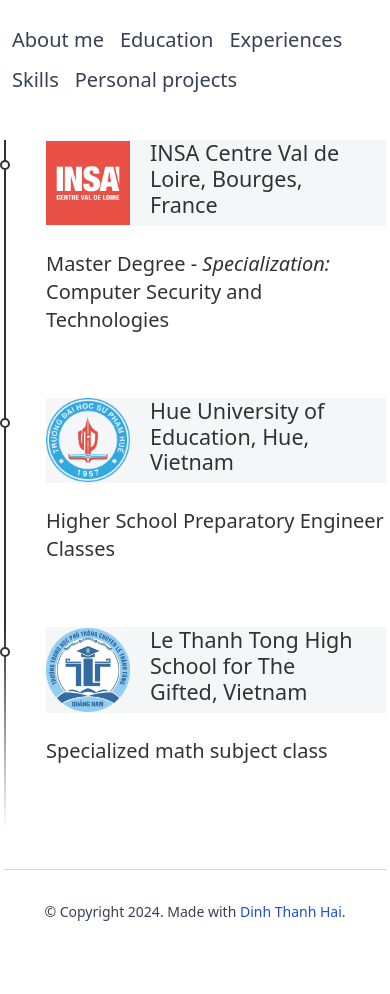
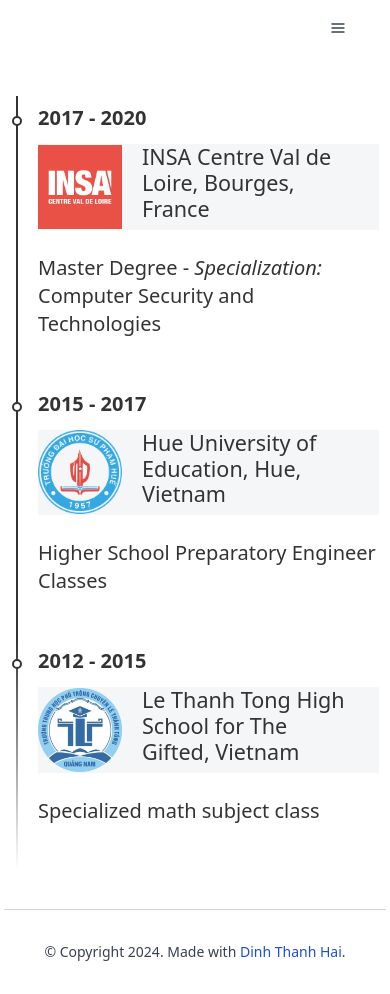
Before and after one commit to greeneley/porfolio-next-js, a Next.js app: page /en/education in a window 390 px wide. Before the commit the page ends 954 px from the top, so only its background shows below. Built offline with nearby package versions, Linux system fonts and the light colour scheme.

Commit message:
feat: responsive navbar and education bar

```diff
--- a/package.json
+++ b/package.json
@@ -35,6 +35,7 @@
     "@sentry/nextjs": "^8.29.0",
     "@spotlightjs/spotlight": "^2.3.2",
     "@t3-oss/env-nextjs": "^0.11.1",
+    "bootstrap-icons": "^1.11.3",
     "clsx": "^2.1.1",
     "drizzle-orm": "^0.33.0",
     "flag-icons": "^7.2.3",
@@ -47,6 +48,7 @@
     "react": "^18.3.1",
     "react-dom": "^18.3.1",
     "react-hook-form": "^7.53.0",
+    "react-icons": "^5.3.0",
     "sharp": "^0.33.5",
     "zod": "^3.23.8"
   },
--- a/src/app/[locale]/(unauth)/education/page.tsx
+++ b/src/app/[locale]/(unauth)/education/page.tsx
@@ -1,5 +1,6 @@
 import { getTranslations, unstable_setRequestLocale } from "next-intl/server";
 import "@/styles/page/education/index.css";
+
 export async function generateMetadata(props: { params: { locale: string } }) {
   const t = await getTranslations({
     locale: props.params.locale,
@@ -14,8 +15,9 @@ export async function generateMetadata(props: { params: { locale: string } }) {
 
 export default function Education(props: { params: { locale: string } }) {
   unstable_setRequestLocale(props.params.locale);
+
   return (
-    <div className="w-full mx-0 my-5">
+    <div className="w-full mx-3 md:mx-0 my-5">
       <div className="timeline-item" date-is="2017 - 2020">
         <div className="bg-gray-100 flex items-center">
           <img
--- a/src/app/[locale]/(unauth)/layout.tsx
+++ b/src/app/[locale]/(unauth)/layout.tsx
@@ -6,6 +6,7 @@ import { BaseTemplate } from "@/templates/BaseTemplate";
 import { usePathname } from "next/navigation";
 import { motion } from "framer-motion";
 import React from "react";
+import { useIsMobile } from "@/hook/useIsMobile";
 
 const navLinks = [
   { name: "About", href: "/", translation: "about_link" },
@@ -28,7 +29,7 @@ export default function Layout(props: {
     const isActive = pathname === link.href;
 
     return (
-      <li key={link.name} className="mx-2 my-1.5">
+      <li key={link.name} className="mx-2 my-1.5 w-fit">
         <Link
           href={link.href}
           className={clsx(
--- a/src/components/Header.tsx
+++ b/src/components/Header.tsx
@@ -1,16 +1,51 @@
-import React from "react";
+import React, { useEffect, useState } from "react";
+import { FiAlignJustify } from "react-icons/fi";
+import { useCycle } from "framer-motion";
+import { MenuToggle } from "@/components/MenuToggle";
+import { LuAlignJustify } from "react-icons/lu";
+import clsx from "clsx";
+import SlideBottom from "@/components/transition/SlideBottom";
+import { motion } from "framer-motion";
+import { useIsMobile } from "@/hook/useIsMobile";
 
 export const Header = (props: {
   leftNav: React.ReactNode;
   rightNav?: React.ReactNode;
 }) => {
+  const [isOpen, toggleOpen] = useCycle(false, true);
+
+  const isMobile: boolean = useIsMobile();
+
+  const variants = {
+    open: { opacity: 1, y: 0, height: "200px" },
+    closed: { opacity: 0, y: "-10%", height: 0 },
+  };
+
   return (
     <>
       <header>
-        <div className="flex justify-center items-center mt-5">
-          <nav>
-            <ul className="flex flex-wrap text-xl">{props.leftNav}</ul>
-          </nav>
+        <div className={clsx("flex justify-end mt-5 mr-10")}>
+          {isMobile && <LuAlignJustify onClick={() => toggleOpen()} />}
+        </div>
+        <div className={clsx("flex justify-center md:items-center mt-5")}>
+          {!isMobile && (
+            <nav>
+              <ul className="flex flex-row flex-wrap text-xl">
+                {props.leftNav}
+              </ul>
+            </nav>
+          )}
+          {isMobile && (
+            <motion.nav
+              initial={false}
+              animate={isOpen ? "open" : "closed"}
+              variants={variants}
+            >
+              <ul className="flex flex-col flex-wrap text-xl">
+                {props.leftNav}
+              </ul>
+            </motion.nav>
+          )}
         </div>
       </header>
     </>
--- /dev/null
+++ b/src/components/MenuToggle.tsx
@@ -0,0 +1,39 @@
+import * as React from "react";
+import { motion } from "framer-motion";
+
+const Path = (props) => (
+  <motion.path
+    fill="transparent"
+    strokeWidth="3"
+    stroke="hsl(0, 0%, 18%)"
+    strokeLinecap="round"
+    {...props}
+  />
+);
+
+export const MenuToggle = ({ toggle }) => (
+  <button onClick={toggle}>
+    <svg width="23" height="23" viewBox="0 0 23 23">
+      <Path
+        variants={{
+          closed: { d: "M 2 2.5 L 20 2.5" },
+          open: { d: "M 3 16.5 L 17 2.5" },
+        }}
+      />
+      <Path
+        d="M 2 9.423 L 20 9.423"
+        variants={{
+          closed: { opacity: 1 },
+          open: { opacity: 0 },
+        }}
+        transition={{ duration: 0.1 }}
+      />
+      <Path
+        variants={{
+          closed: { d: "M 2 16.346 L 20 16.346" },
+          open: { d: "M 3 2.5 L 17 16.346" },
+        }}
+      />
+    </svg>
+  </button>
+);
--- /dev/null
+++ b/src/components/transition/SlideBottom.tsx
@@ -0,0 +1,19 @@
+"use client";
+
+import { motion } from "framer-motion";
+import React from "react";
+
+interface SlideBottomProps {
+  children: React.ReactNode;
+}
+export default function SlideBottom({ children }: SlideBottomProps) {
+  return (
+    <motion.div
+      initial={{ y: -10, opacity: 0 }}
+      animate={{ y: 0, opacity: 1 }}
+      transition={{ ease: "easeInOut", duration: 0.5 }}
+    >
+      {children}
+    </motion.div>
+  );
+}
--- /dev/null
+++ b/src/hook/useIsMobile.ts
@@ -0,0 +1,17 @@
+import { useEffect, useState } from "react";
+
+export const useIsMobile = (): boolean => {
+  const [width, setWidth] = useState<number>(window.innerWidth);
+  const handleWindowSizeChange = () => {
+    setWidth(window.innerWidth);
+  };
+
+  useEffect(() => {
+    window.addEventListener("resize", handleWindowSizeChange);
+    return () => {
+      window.removeEventListener("resize", handleWindowSizeChange);
+    };
+  }, []);
+
+  return width <= 640;
+};
--- a/src/styles/page/education/index.css
+++ b/src/styles/page/education/index.css
@@ -35,3 +35,19 @@
 .timeline-item:last-child {
     border-image: linear-gradient(to bottom, rgba(0,0,0, 1), rgba( 0, 0, 0, 0)) 1 100%;
 }
+
+@media only screen and (max-width: 1024px) {
+    .timeline-item {
+        width: 95%;
+        padding-top: 3rem;
+        padding-left: 1em;
+        padding-bottom: 1em;
+    }
+
+    .timeline-item::before {
+        content: attr(date-is);
+        left: 1em;
+        font-weight: 700;
+    }
+
+}
```
Also changed, not shown: 1 other file (tests, documents, lock files or other folders).
